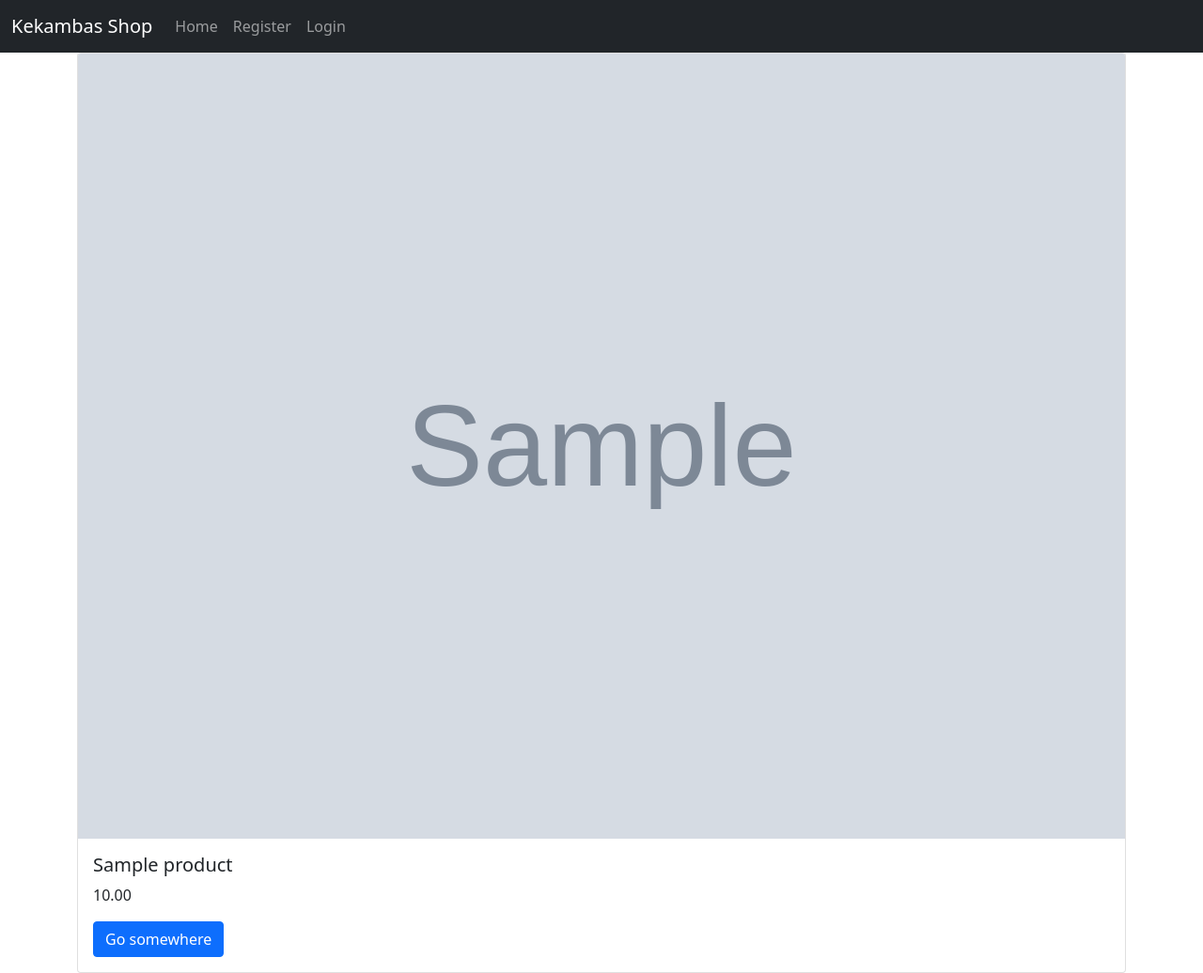
After one commit to bstanton773/kekambas-79_flask, a Flask app: page /products/1 in a window 1280 px wide. The commit adds this page. Shown: the whole page at 94% size. Run offline with Flask 2, Linux system fonts and the light colour scheme; tables that the repository leaves empty hold one stand-in row (values such as "Sample post"); grey boxes marked "Sample" are stand-in pictures; some libraries are stand-ins or nearby versions.

Commit message:
Add product info page and route

```diff
--- a/app/routes.py
+++ b/app/routes.py
@@ -72,3 +72,9 @@ def logout():
     logout_user()
     flash("You have successfully logged out", "secondary")
     return redirect(url_for('index'))
+
+
+@app.route('/products/<int:prod_id>')
+def product_info(prod_id):
+    product = Product.query.get_or_404(prod_id)
+    return render_template('product.html', product=product)
--- a/app/templates/index.html
+++ b/app/templates/index.html
@@ -16,7 +16,7 @@
             <div class="card-body">
                 <h5 class="card-title">{{ prod.name }}</h5>
                 <p class="card-text">{{ prod.price }}</p>
-                <a href="#" class="btn btn-primary">Go somewhere</a>
+                <a href="{{ url_for('product_info', prod_id=prod.id) }}" class="btn btn-primary">More Info</a>
             </div>
         </div>
     </div>
--- /dev/null
+++ b/app/templates/product.html
@@ -0,0 +1,15 @@
+{% extends 'base.html' %}
+
+
+{% block content %}
+
+<div class="card">
+    <img src="{{ product.image_url }}" class="card-img-top" alt="{{ product.name }}">
+    <div class="card-body">
+        <h5 class="card-title">{{ product.name }}</h5>
+        <p class="card-text">{{ product.price}}</p>
+        <a href="#" class="btn btn-primary">Go somewhere</a>
+    </div>
+</div>
+
+{% endblock %}
```
